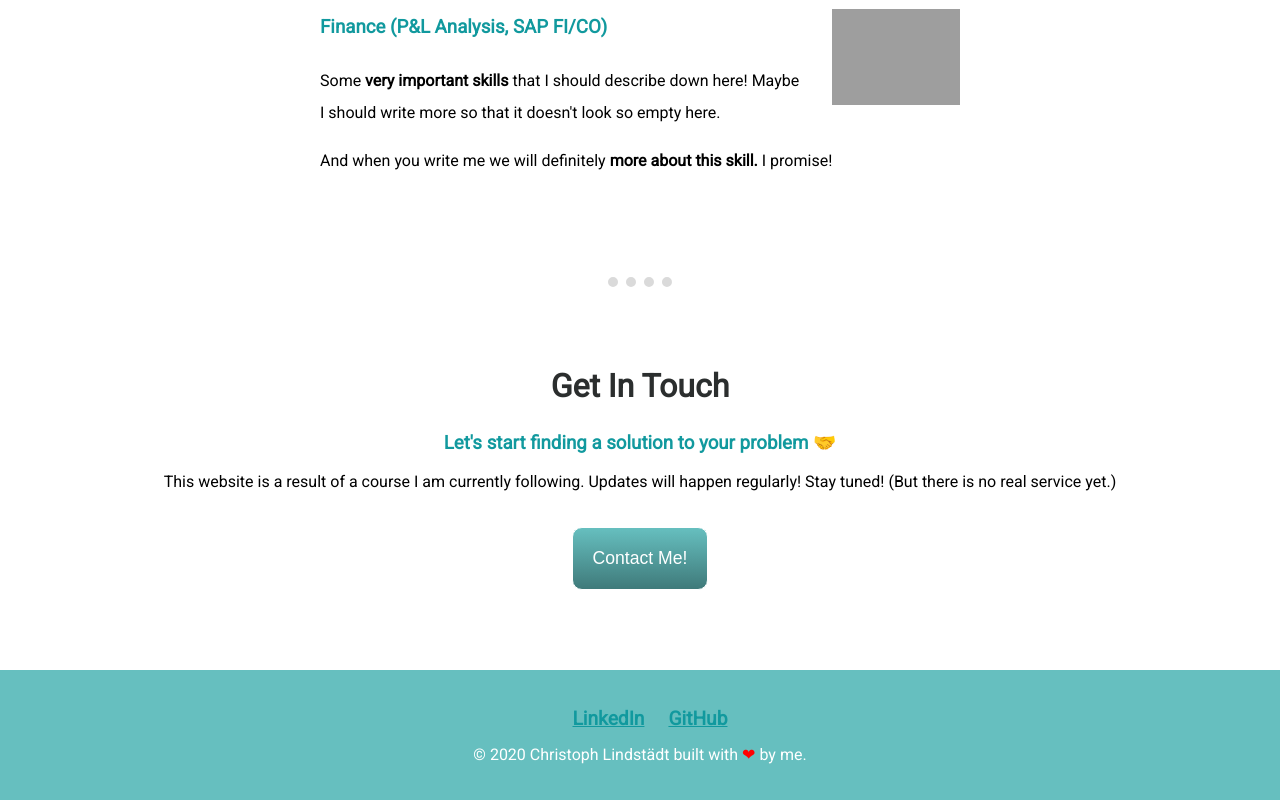
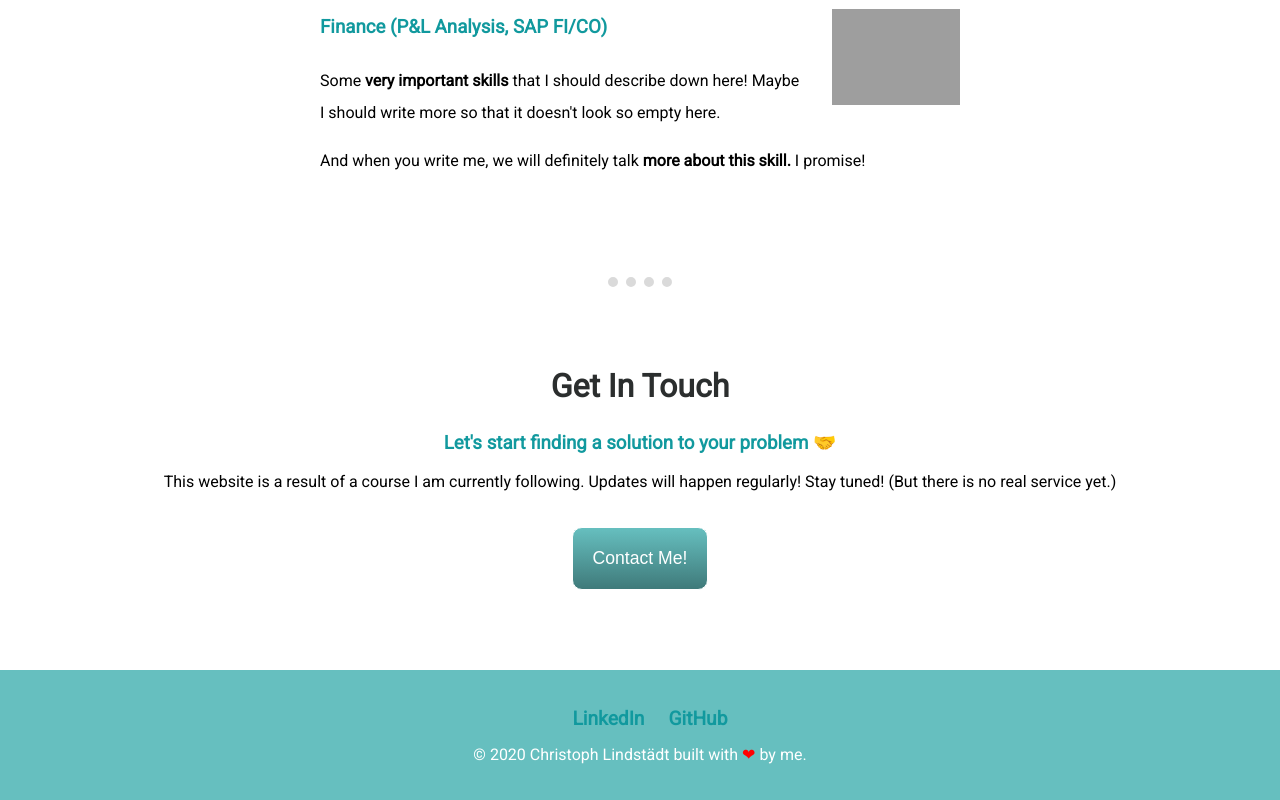
Before and after one commit to chrislicodes/cv, a plain HTML site: page index.html in a window 1280 px wide. Shown: the part 1972-2772 px from the top of the page. Drawn offline with Linux system fonts and the light colour scheme; grey boxes are pictures that could not be loaded; a web font is replaced by a local one.

Commit message:
fixed typos

```diff
--- a/css/styles.css
+++ b/css/styles.css
@@ -32,6 +32,7 @@ a{
     font-weight: bold;
     font-size: 1.2rem;
     margin-left:20px;
+    text-decoration: none;
 }
 hr {
     border-style: dotted;
--- a/index.html
+++ b/index.html
@@ -56,7 +56,7 @@
                 <img class="finance-icon skill-icon" src="https://www.flaticon.com/svg/static/icons/svg/784/784814.svg" alt="">
                 <h3 lass = "skill-header">Finance (P&L Analysis, SAP FI/CO)</h3>
                 <p>Some <strong>very important skills</strong> that I should describe down here! Maybe I should write more so that it doesn't look so empty here.</p>
-                <p>And when you write me we will definitely <strong>more about this skill.</strong> I promise!</p>
+                <p>And when you write me, we will definitely talk <strong>more about this skill.</strong> I promise!</p>
               </div>
             </div>
 
```
